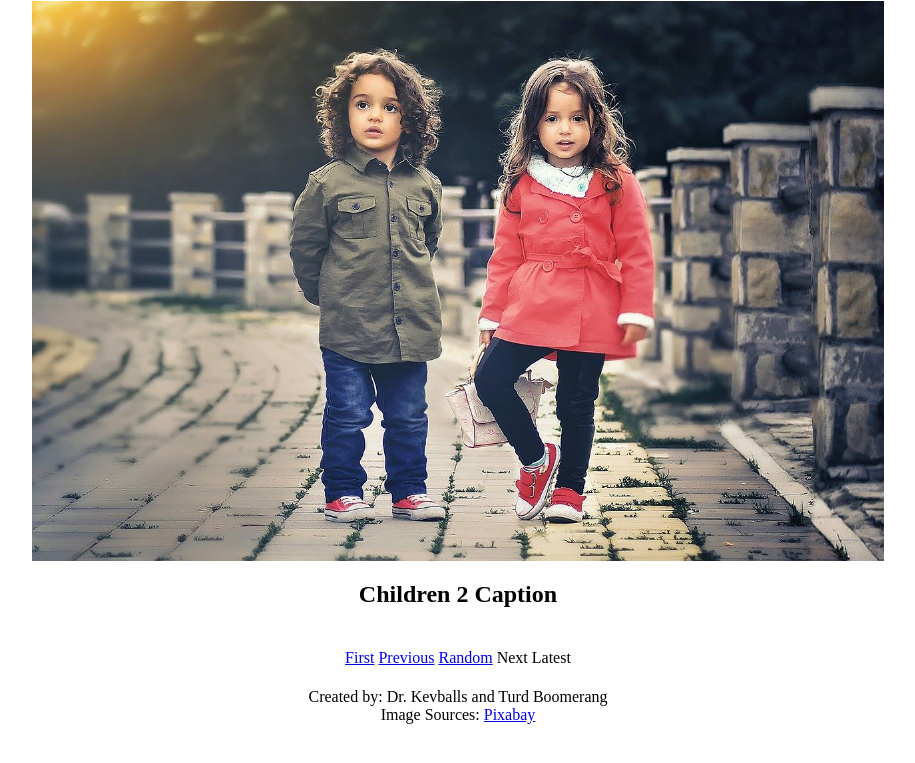
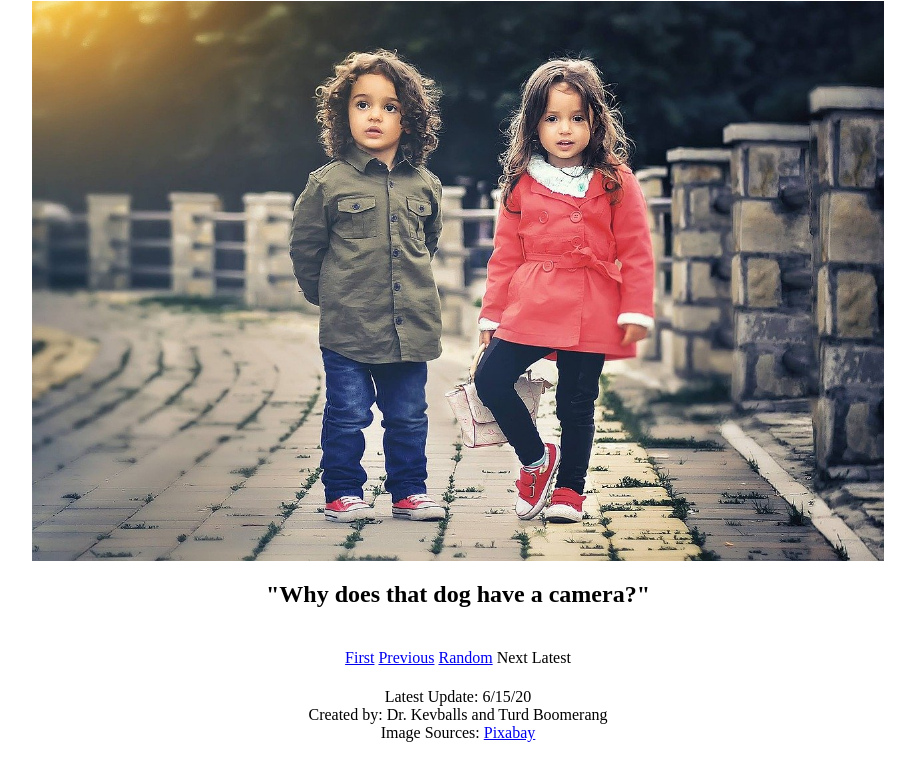
Before and after one commit to armstrongch/GoblinSauce, a plain HTML site: page index.html in a window 1280 px wide. Shown: the part 79-842 px from the top of the page, without its empty margins (182-1097 px from the left). Drawn offline with nearby package versions, Linux system fonts and the light colour scheme.

Commit message:
Update index.html

```diff
--- a/index.html
+++ b/index.html
@@ -39,6 +39,8 @@
 			</div>
 			<div id="infoDiv">
 				<h4>
+					Latest Update: 6/15/20
+					<br/>
 					Created by: Dr. Kevballs and Turd Boomerang
 					<br/>
 					Image Sources: <a href="https://pixabay.com/">Pixabay</a>
@@ -93,15 +95,15 @@
 				latestImageIndex: 2,
 				image2: {
 					src: "images/children2.jpg",
-					caption: "Children 2 Caption"
+					caption: "\"Why does that dog have a camera?\""
 				},
 				image1: {
 					src: "images/rain1.jpg",
-					caption: "Rain 1 Caption"
+					caption: "\"At least we survived the plane crash!\""
 				},
 				image0: {
 					src: "images/workplace0.jpg",
-					caption: "Workplace 0 Caption."
+					caption: "\"It's not fair that we can't order matching white couches just because Dave refuses to wear Depends.\""
 				}
 			}
 		</script>
```
